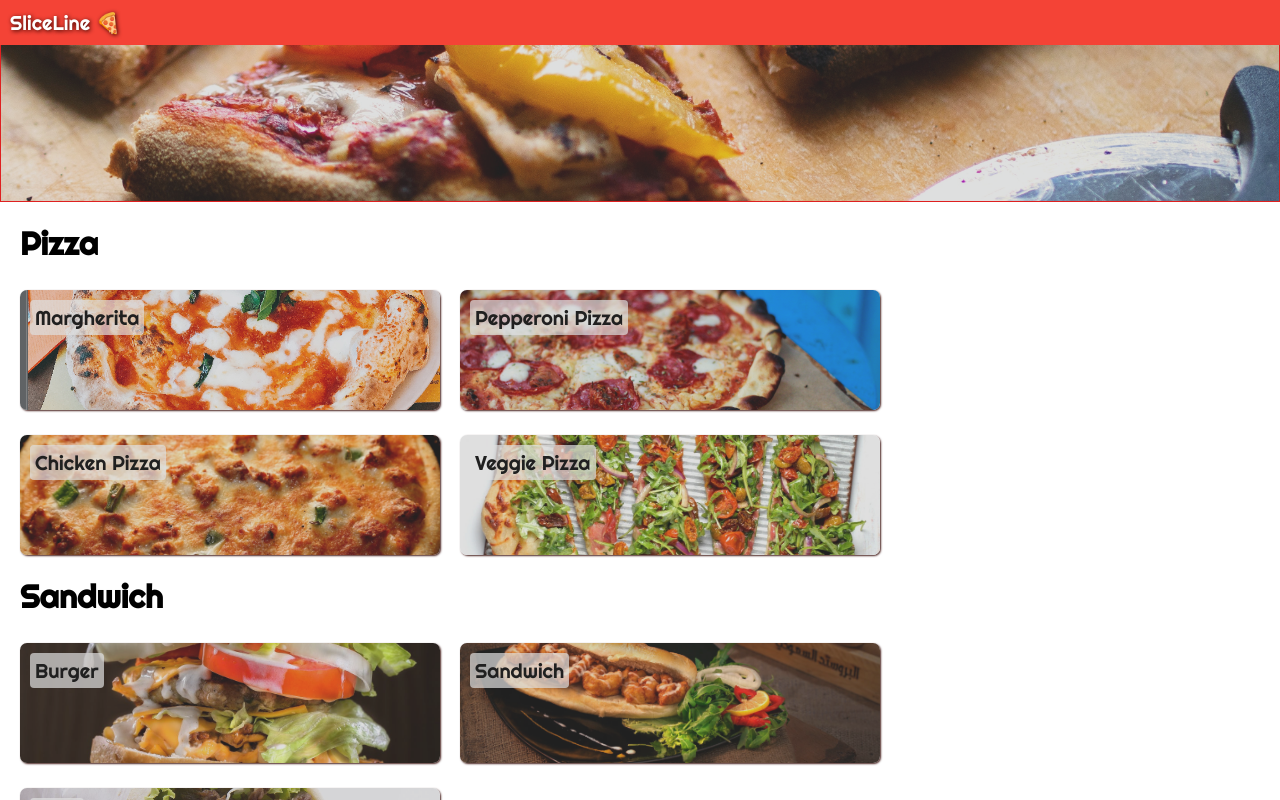
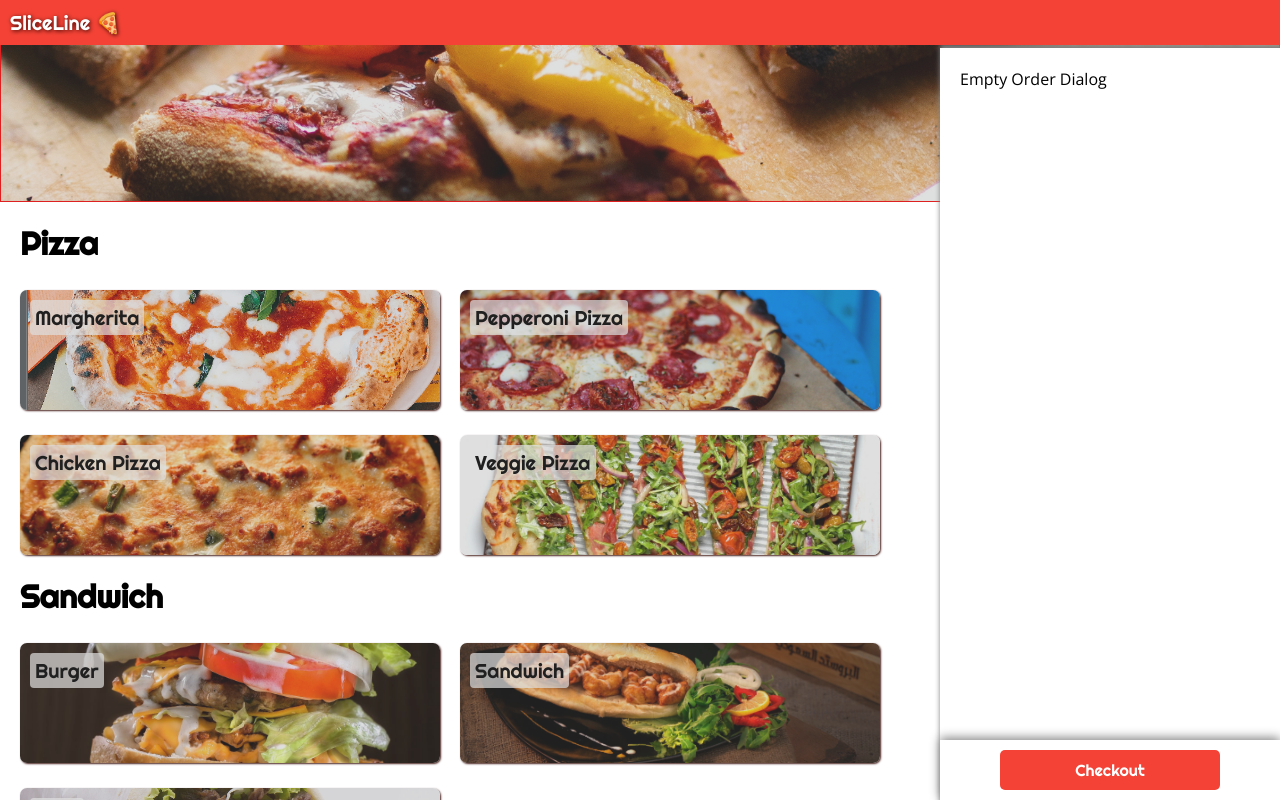
Before and after one commit to janhenrikfock/react_ordering_app, a React (Create React App) app: page / in a window 1280 px wide. Shown: the top 800 px of the page. Built offline with nearby package versions, Linux system fonts and the light colour scheme.

Commit message:
Add order and food dialog footer

```diff
--- a/src/App.js
+++ b/src/App.js
@@ -1,8 +1,9 @@
 import { useState } from 'react'
+import Banner from './Banner/Banner'
+import FoodDialog from './FoodDialog/FoodDialog'
+import Menu from './Menu/Menu'
 import Navbar from './Navbar/Navbar'
-import Banner from './Banner/Banner'
-import Menu from './Menu/Menu'
-import FoodDialog from './FoodDialog/FoodDialog'
+import Order from './Order/Order'
 
 function App() {
   const [openFood, setOpenFood] = useState()
@@ -11,6 +12,7 @@ function App() {
     <>
       <FoodDialog openFood={openFood} setOpenFood={setOpenFood} />
       <Navbar />
+      <Order />
       <Banner />
       <Menu setOpenFood={setOpenFood} />
     </>
--- a/src/FoodDialog/FoodDialog.js
+++ b/src/FoodDialog/FoodDialog.js
@@ -1,4 +1,4 @@
-import styled from 'styled-components'
+import styled from 'styled-components/macro'
 import { StyledFoodLabel } from '../Menu/FoodGrid'
 
 export default function FoodDialog({ openFood, setOpenFood }) {
@@ -12,6 +12,10 @@ export default function FoodDialog({ openFood, setOpenFood }) {
         <DialogBanner img={openFood.img}>
           <DialogBannerName>{openFood.name}</DialogBannerName>
         </DialogBanner>
+        <DialogContent />
+        <DialogFooter>
+          <StyledConfirm>Add to Order</StyledConfirm>
+        </DialogFooter>
       </Dialog>
     </>
   ) : null
@@ -19,14 +23,41 @@ export default function FoodDialog({ openFood, setOpenFood }) {
 
 const Dialog = styled.div`
   width: 500px;
-  height: 500px;
   background-color: white;
   position: fixed;
   top: 75px;
   z-index: 5;
   max-height: calc(100% - 100px);
   left: calc(50% - 250px);
+  display: flex;
+  flex-direction: column;
 `
+
+export const DialogContent = styled.div`
+  overflow: auto;
+  min-height: 100px;
+`
+
+export const DialogFooter = styled.div`
+  box-shadow: 0px -2px 10px 0px grey;
+  height: 60px;
+  display: flex;
+  justify-content: center;
+`
+
+export const StyledConfirm = styled.div`
+  margin: 10px;
+  color: white;
+  height: 20px;
+  border-radius: 5px;
+  padding: 10px;
+  text-align: center;
+  width: 200px;
+  cursor: pointer;
+  background-color: var(--pizzared);
+  font-family: 'Righteous', bold;
+`
+
 const DialogShadow = styled.div`
   position: fixed;
   height: 100%;
--- /dev/null
+++ b/src/Order/Order.js
@@ -0,0 +1,34 @@
+import styled from 'styled-components/macro'
+import {
+  StyledConfirm,
+  DialogFooter,
+  DialogContent,
+} from '../FoodDialog/FoodDialog'
+
+export default function Order() {
+  return (
+    <OrderStyled>
+      <OrderContent>Empty Order Dialog</OrderContent>
+      <DialogFooter>
+        <StyledConfirm>Checkout</StyledConfirm>
+      </DialogFooter>
+    </OrderStyled>
+  )
+}
+
+const OrderStyled = styled.div`
+  position: fixed;
+  right: 0px;
+  top: 48px;
+  width: 340px;
+  height: calc(100% - 48px);
+  background-color: white;
+  box-shadow: 4px 0px 5px 4px grey;
+  z-index: 10;
+  display: flex;
+  flex-direction: column;
+`
+const OrderContent = styled(DialogContent)`
+  padding: 20px;
+  height: 100%;
+`
```
Also changed, not shown: 1 other file (tests, documents, lock files or other folders).
